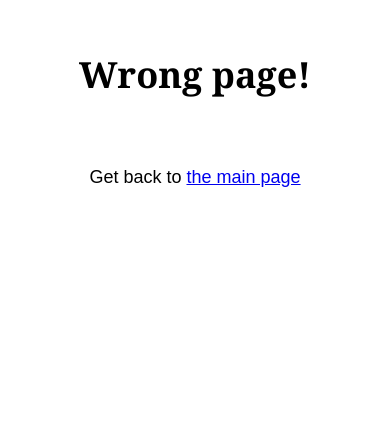
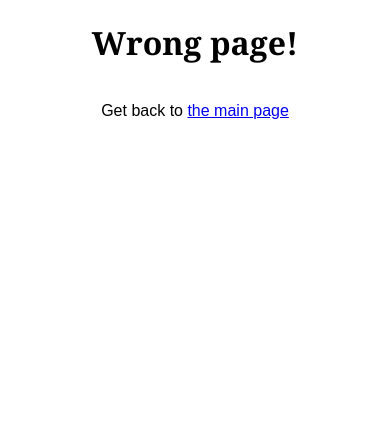
Before and after one commit to pedvide/pedropedia, a FastAPI app: template pedropedia/pedropedia/templates/404.html in a window 390 px wide. Shown: the top 446 px of the page. Run offline with FastAPI, Linux system fonts and the light colour scheme; the template is opened without the code that fills it, so the values that code supplies are empty; parts of the project's set-up code (start-up, migrations or seed data) failed here and were passed over.

Commit message:
reduce font for smaller sixes

```diff
--- a/pedropedia/pedropedia/static/style.css
+++ b/pedropedia/pedropedia/static/style.css
@@ -4,13 +4,17 @@ body {
   font-family: sans-serif;
   font-size: 18px;
 }
-/* Desktop Styles */
+@media only screen and (max-width: 400px) {
+  body {
+    width: 100%;
+    font-size: 16px;
+  }
+}
 @media only screen and (max-width: 961px) {
   body {
     width: 100%;
   }
 }
-/* app Styles */
 @media only screen and (min-width: 961px) {
   body {
     width: 960px;
@@ -18,8 +22,8 @@ body {
 }
 
 header {
-  margin-top: 50px;
-  margin-bottom: 50px;
+  margin-top: 5vw;
+  margin-bottom: 5vw;
   text-align: center;
   font-family: "Linux Libertine", "Georgia", "Times", serif;
 }
```
